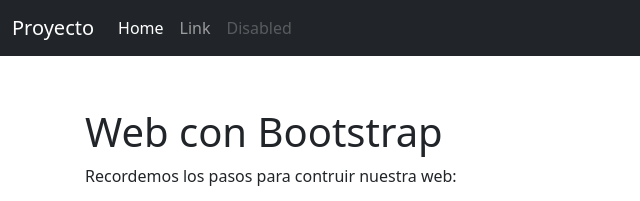
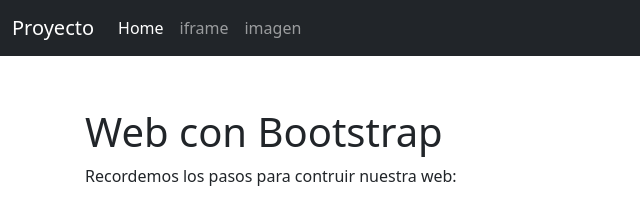
Before and after one commit to LV71/Webcursovisualiza, a plain HTML site: page index.html in a window 1280 px wide. Shown: the top 201 px of the page, 0-640 px from the left. Drawn offline with Linux system fonts and the light colour scheme; files whose address does not match are found by name.

Commit message:
Update index.html

```diff
--- a/index.html
+++ b/index.html
@@ -51,10 +51,10 @@
             <a class="nav-link active" aria-current="page" href="#">Home</a>
           </li>
           <li class="nav-item">
-            <a class="nav-link" href="#">Link</a>
+            <a class="nav-link" href="#insertamos-aquí-nuestro-iframe">iframe</a>
           </li>
           <li class="nav-item">
-            <a class="nav-link disabled" href="#" tabindex="-1" aria-disabled="true">Disabled</a>
+            <a class="nav-link" href="#insertamos-aquí-una-imagen">imagen</a>
           </li>
         </ul>
 #        <form class="d-flex">
```
